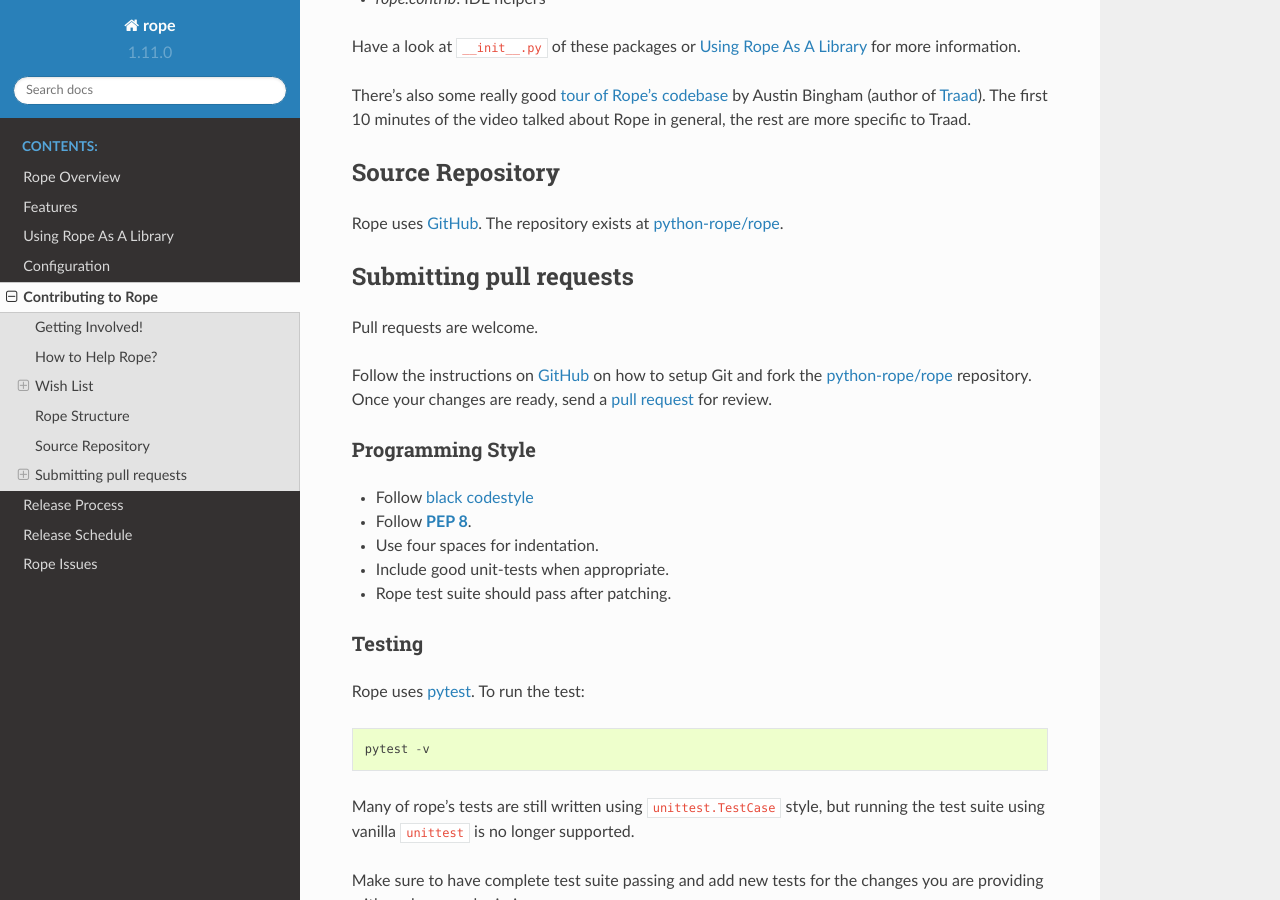
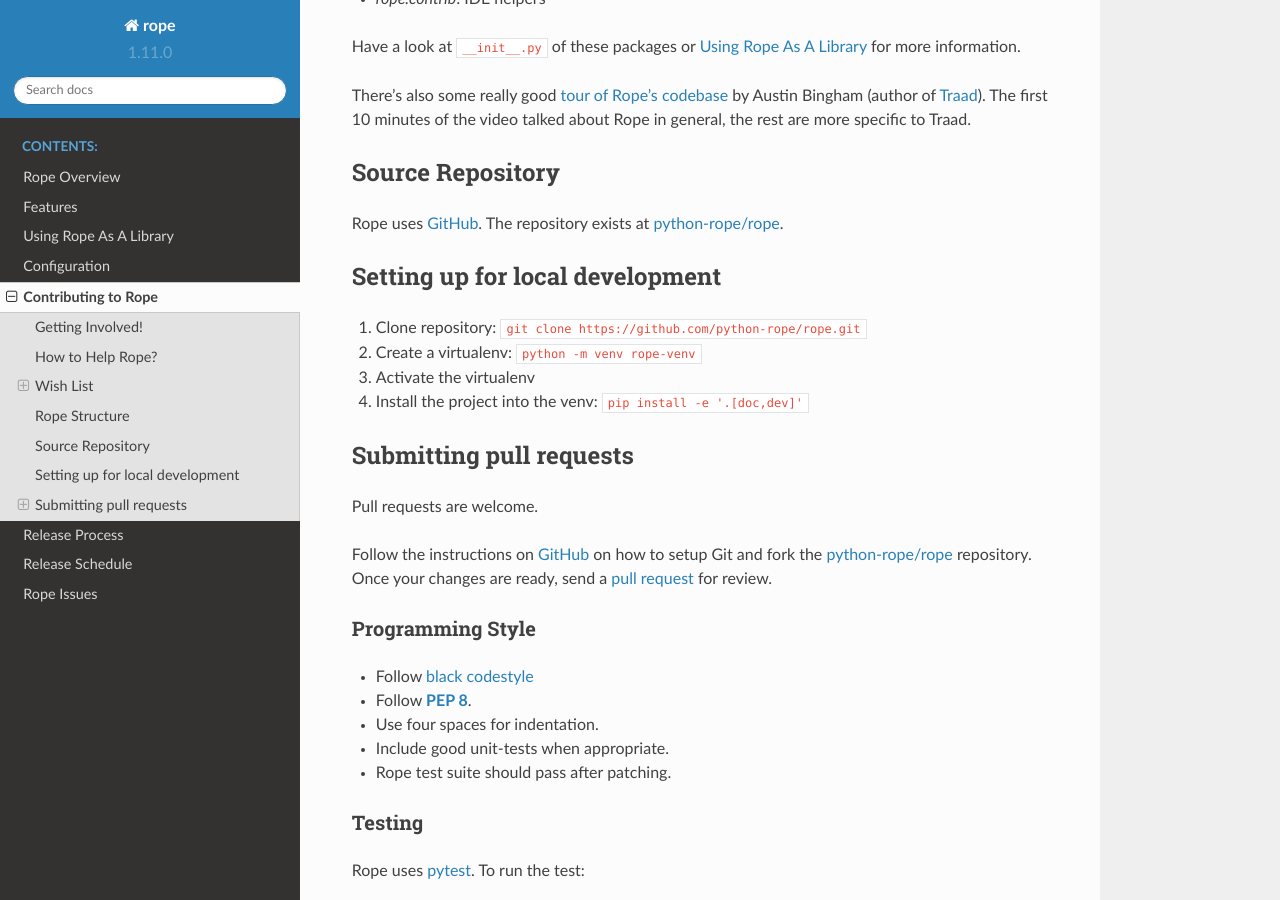
Before and after one commit to python-rope/rope, a Sphinx documentation site: the page built from docs/contributing.rst, in a window 1280 px wide and 900 px high, scrolled down 1409 px. Built offline with Sphinx 7.4.7 and the Read the Docs theme 2.0.0, drawn with Linux system fonts in a browser that asks for light colours.

Commit message:
Document local development environment setup

```diff
--- a/docs/contributing.rst
+++ b/docs/contributing.rst
@@ -95,6 +95,13 @@
 Rope uses GitHub_. The repository exists at
 `python-rope/rope`_.
 
+Setting up for local development
+================================
+
+#. Clone repository: ``git clone https://github.com/python-rope/rope.git``
+#. Create a virtualenv: ``python -m venv rope-venv``
+#. Activate the virtualenv
+#. Install the project into the venv: ``pip install -e '.[doc,dev]'``
 
 Submitting pull requests
 ========================
```
